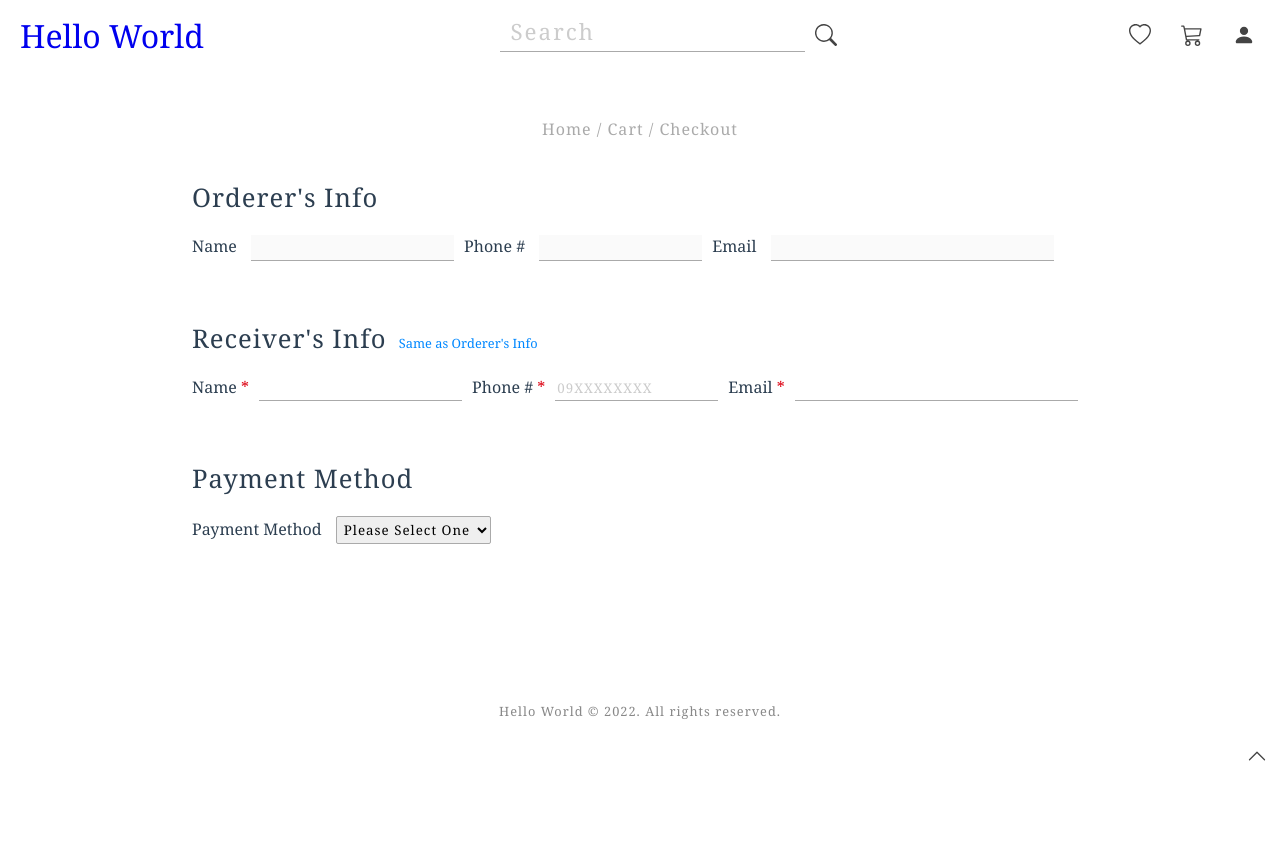
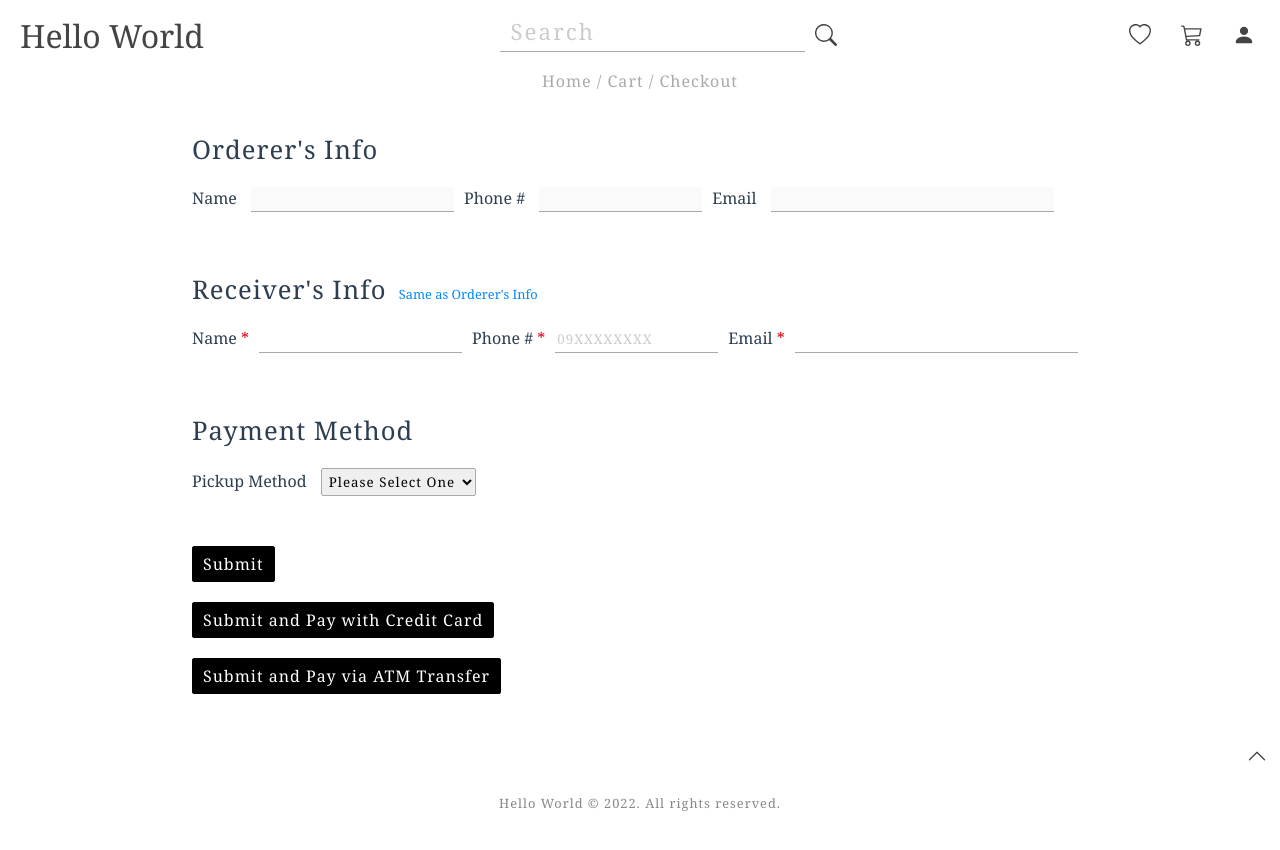
Before and after one commit to Jamison-Chen/my_online_shop, a Vue app: page /checkout in a window 1280 px wide. Shown: the top 850 px of the page. Before the commit the page ends 800 px from the top, so only its background shows below. Built offline with nearby package versions, Linux system fonts and the light colour scheme; no server answers.

Commit message:
working on checkout functions

```diff
--- a/src/App.vue
+++ b/src/App.vue
@@ -44,6 +44,7 @@ body {
 
 a {
   text-decoration: none;
+  color: inherit;
   &:visited,
   &:active {
     color: inherit;
--- a/src/views/Checkout.vue
+++ b/src/views/Checkout.vue
@@ -102,7 +102,7 @@
         <div class="title">Payment Method</div>
         <div class="form-input-section">
           <label for="payment-method" class="payment-method-menu">
-            Payment Method
+            Pickup Method
             <select name="payment-method" v-model="paymentMethod">
               <option value="" hidden disabled>Please Select One</option>
               <option value="cash-on-delivery">Cash on Delivery</option>
@@ -125,7 +125,47 @@
             :initialValue="address"
             @input="address = $event"
           />
+          <div
+            class="store-link-list"
+            v-if="
+              (paymentMethod === 'cash-on-delivery' ||
+                paymentMethod === 'in-store-pickup') &&
+              Object.keys(pickupStoreInfo).length === 0
+            "
+          >
+            <a href="#" class="store-link">7-11</a>
+            <a href="#" class="store-link">FamilyMart</a>
+            <a href="#" class="store-link">OK</a>
+          </div>
+          <div
+            class="store-to-pickup"
+            v-if="
+              (paymentMethod === 'cash-on-delivery' ||
+                paymentMethod === 'in-store-pickup') &&
+              Object.keys(pickupStoreInfo).length !== 0
+            "
+          >
+            <FormInput
+              :setting="{
+                inputName: 'store-to-pickup',
+                nameDisplayed: 'Store to pickup',
+                type: 'text',
+                required: false,
+                pattern: '.+',
+                placeholder: ' ',
+                shouldAlert: false,
+                disabled: true,
+              }"
+              :initialValue="address"
+            />
+            <span class="re-choose-store-button"> Choose Again </span>
+          </div>
         </div>
+      </div>
+      <div class="submit-button-bar">
+        <button class="submit-button">Submit</button>
+        <button class="submit-button">Submit and Pay with Credit Card</button>
+        <button class="submit-button">Submit and Pay via ATM Transfer</button>
       </div>
     </div>
   </div>
@@ -151,6 +191,7 @@ export default defineComponent({
       receiverInfo: {} as UserInfo,
       paymentMethod: "" as string,
       address: "" as string,
+      pickupStoreInfo: { data: "hi" } as any,
     };
   },
   computed: {
@@ -211,6 +252,52 @@ export default defineComponent({
         .payment-method-menu {
           display: block;
         }
+        .store-link-list {
+          display: flex;
+          .store-link {
+            padding: 10px 15px;
+            letter-spacing: 1px;
+            border-radius: 5px;
+            border: 1px solid $lightGray;
+            margin-right: 20px;
+            &:hover {
+              border-color: $gray;
+            }
+          }
+        }
+        .store-to-pickup {
+          .re-choose-store-button {
+            color: $lightBlue;
+            letter-spacing: initial;
+            font-size: 0.8rem;
+            padding: 2px 4px;
+            margin: 0 5px;
+            cursor: pointer;
+            &:hover {
+              color: $blue;
+            }
+          }
+        }
+      }
+    }
+    .submit-button-bar {
+      button {
+        font-family: inherit;
+        font-size: 1rem;
+        letter-spacing: 1px;
+        display: block;
+        margin: 20px 0;
+        padding: 6px 10px;
+        background-color: $black;
+        color: $white;
+        border-radius: 2px;
+        border: 1px solid $black;
+        transition-duration: 500ms;
+        &:hover {
+          background-color: $white;
+          color: $black;
+          border-color: $lightGray;
+        }
       }
     }
   }
```
